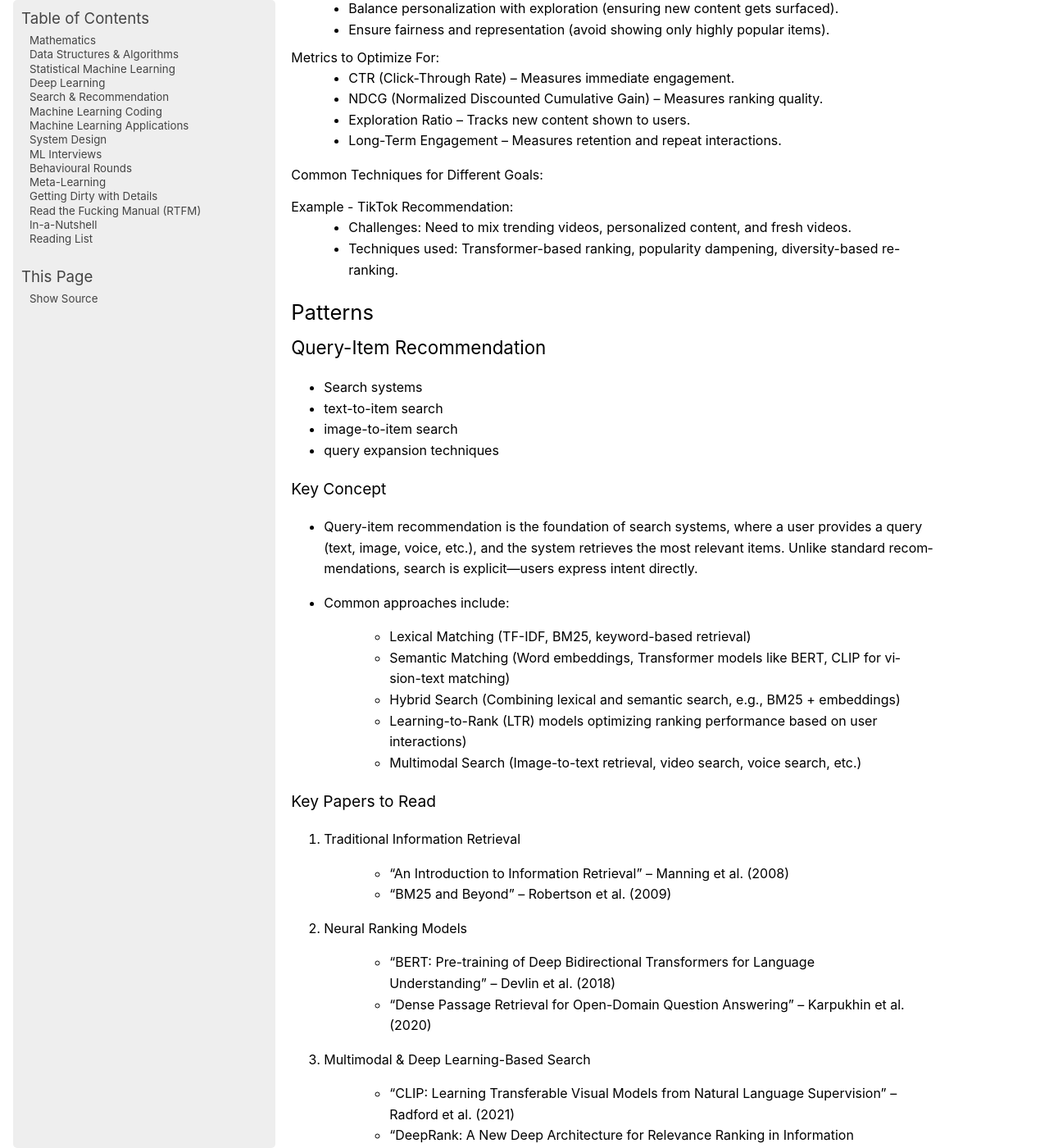
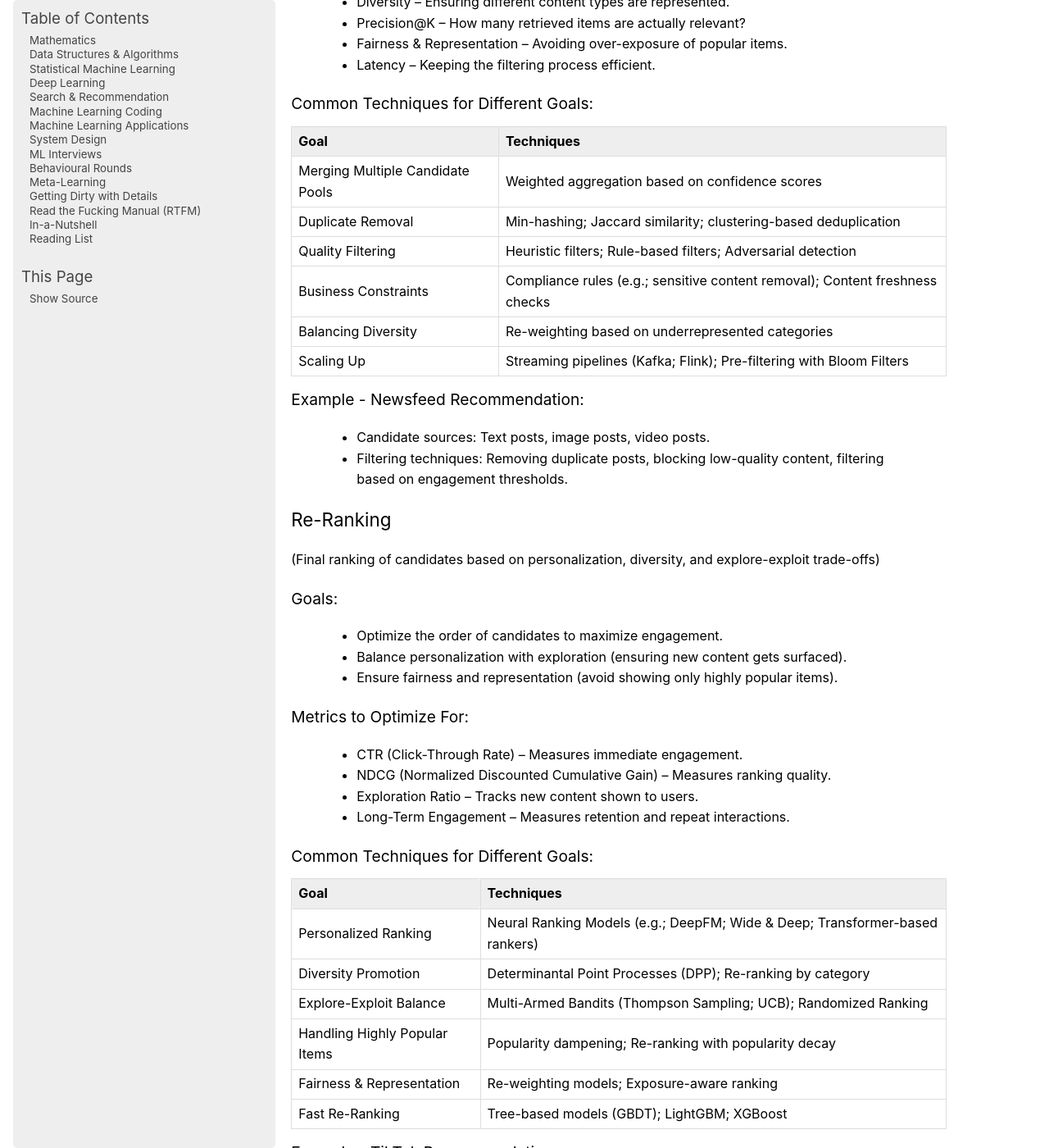
Before and after one commit to uselesstechjunks/leetcode, a Sphinx documentation site: the page built from docs/source/rank.rst, in a window 1280 px wide and 1400 px high, scrolled down 5603 px. Shown: the whole window at 82% size. Built offline with Sphinx 7.4.7, drawn with Linux system fonts in a browser that asks for light colours; some of the changed text lies outside the part shown.

Commit message:
Update rank.rst

```diff
--- a/docs/source/rank.rst
+++ b/docs/source/rank.rst
@@ -140,19 +140,31 @@ Retrieval
 (Fetching an initial candidate pool from multiple sources)
 
 Goals:
+------------------------------------------------------------------------------------
 	- Reduce a large item pool (millions of candidates) to a manageable number (thousands).
 	- Retrieve diverse candidates from multiple sources that might be relevant to the user.
 	- Balance long-term preferences vs. short-term intent.
 
 Metrics to Optimize For:
+------------------------------------------------------------------------------------
 	- Recall@K – How many relevant items are in the top-K retrieved items?
 	- Coverage – Ensuring diversity by retrieving from multiple pools.
 	- Latency – Efficient retrieval in milliseconds at large scales.
 
 Common Techniques for Different Goals:
+------------------------------------------------------------------------------------
+.. csv-table::
+	:header: "Goal", "Techniques"
+	:align: center
 
+		Heterogeneous Candidate Retrieval, Multi-tower models; Hybrid retrieval (Collaborative Filtering + Content-Based)
+		Personalization, User embeddings (e.g.; Two-Tower models; Matrix Factorization)
+		Exploration & Freshness, Real-time embeddings; Bandit-based exploration
+		Scalability & Efficiency, Approximate Nearest Neighbors (ANN); FAISS; HNSW
+		Cold-Start Handling, Content-based retrieval (TF-IDF; BERT); Popularity-based heuristics
 
 Example - YouTube Recommendation:
+------------------------------------------------------------------------------------
 	- Candidate pools: Watched videos, partially watched videos, topic-based videos, demographically popular videos, newly uploaded videos, videos from followed channels.
 	- Techniques used: Two-Tower model for retrieval, Approximate Nearest Neighbors (ANN) for fast lookup.
 
@@ -161,20 +173,33 @@ Combining & Filtering
 (Merging retrieved candidates from different sources and removing low-quality items)
 
 Goals:
+------------------------------------------------------------------------------------
 	- Merge multiple retrieved pools and assign confidence scores to each source.
 	- Filter out irrelevant, duplicate, or low-quality candidates.
 	- Apply business rules (e.g., compliance filtering, removing expired content).
 
 Metrics to Optimize For:
+------------------------------------------------------------------------------------
 	- Diversity – Ensuring different content types are represented.
 	- Precision@K – How many retrieved items are actually relevant?
 	- Fairness & Representation – Avoiding over-exposure of popular items.
 	- Latency – Keeping the filtering process efficient.
 
 Common Techniques for Different Goals:
+------------------------------------------------------------------------------------
+.. csv-table::
+	:header: "Goal", "Techniques"
+	:align: center
 
+		Merging Multiple Candidate Pools, Weighted aggregation based on confidence scores
+		Duplicate Removal, Min-hashing; Jaccard similarity; clustering-based deduplication
+		Quality Filtering, Heuristic filters; Rule-based filters; Adversarial detection
+		Business Constraints, Compliance rules (e.g.; sensitive content removal); Content freshness checks
+		Balancing Diversity, Re-weighting based on underrepresented categories
+		Scaling Up, Streaming pipelines (Kafka; Flink); Pre-filtering with Bloom Filters
 
 Example - Newsfeed Recommendation:
+------------------------------------------------------------------------------------
 	- Candidate sources: Text posts, image posts, video posts.
 	- Filtering techniques: Removing duplicate posts, blocking low-quality content, filtering based on engagement thresholds.
 
@@ -183,23 +208,35 @@ Re-Ranking
 (Final ranking of candidates based on personalization, diversity, and explore-exploit trade-offs)
 
 Goals:
+------------------------------------------------------------------------------------
 	- Optimize the order of candidates to maximize engagement.
 	- Balance personalization with exploration (ensuring new content gets surfaced).
 	- Ensure fairness and representation (avoid showing only highly popular items).
 
 Metrics to Optimize For:
+------------------------------------------------------------------------------------
 	- CTR (Click-Through Rate) – Measures immediate engagement.
 	- NDCG (Normalized Discounted Cumulative Gain) – Measures ranking quality.
 	- Exploration Ratio – Tracks new content shown to users.
 	- Long-Term Engagement – Measures retention and repeat interactions.
 
 Common Techniques for Different Goals:
+------------------------------------------------------------------------------------
+.. csv-table::
+	:header: "Goal", "Techniques"
+	:align: center
 
+		Personalized Ranking, Neural Ranking Models (e.g.; DeepFM; Wide & Deep; Transformer-based rankers)
+		Diversity Promotion, Determinantal Point Processes (DPP); Re-ranking by category
+		Explore-Exploit Balance, Multi-Armed Bandits (Thompson Sampling; UCB); Randomized Ranking
+		Handling Highly Popular Items, Popularity dampening; Re-ranking with popularity decay
+		Fairness & Representation, Re-weighting models; Exposure-aware ranking
+		Fast Re-Ranking, Tree-based models (GBDT); LightGBM; XGBoost
 
 Example - TikTok Recommendation:
+------------------------------------------------------------------------------------
 	- Challenges: Need to mix trending videos, personalized content, and fresh videos.
 	- Techniques used: Transformer-based ranking, popularity dampening, diversity-based re-ranking.
-
 
 ************************************************************************************
 Patterns
```
Also changed, not shown: other parts of docs/source/rank.rst (+0 -2 lines).
